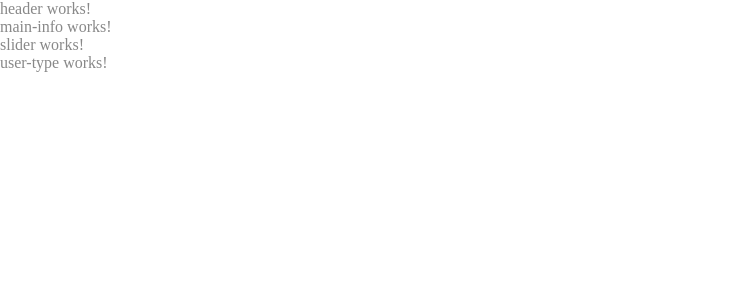
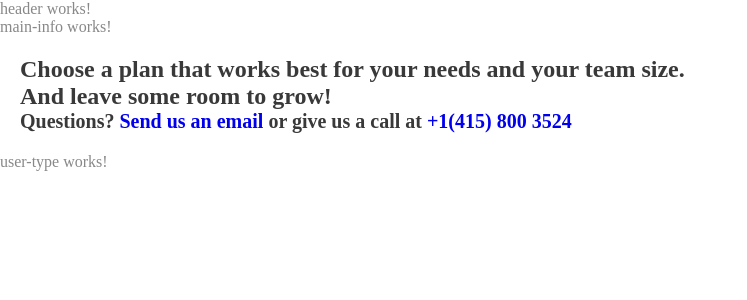
Before and after one commit to cecialbero/checkout, an Angular app in the folder checkout-page/: page / in a window 1280 px wide. Shown: the top 300 px of the page, without its empty margins (0-747 px from the left). Built offline with nearby package versions, Linux system fonts and the light colour scheme.

Commit message:
Inserts the title, question and grid structure at the slider component

```diff
--- a/checkout-page/src/app/slider/slider.component.html
+++ b/checkout-page/src/app/slider/slider.component.html
@@ -1,3 +1,6 @@
-<p>
-  slider works!
-</p>
+<section>
+  <div class="row">
+    <h2 class="center-txt">Choose a plan that works best for your needs and your team size.<br>And leave some room to grow!</h2>
+    <h3 class="center-txt">Questions? <a href="#">Send us an email</a> or give us a call at <a href="#">+1(415) 800 3524</a></h3>
+  </div>
+</section>
```
